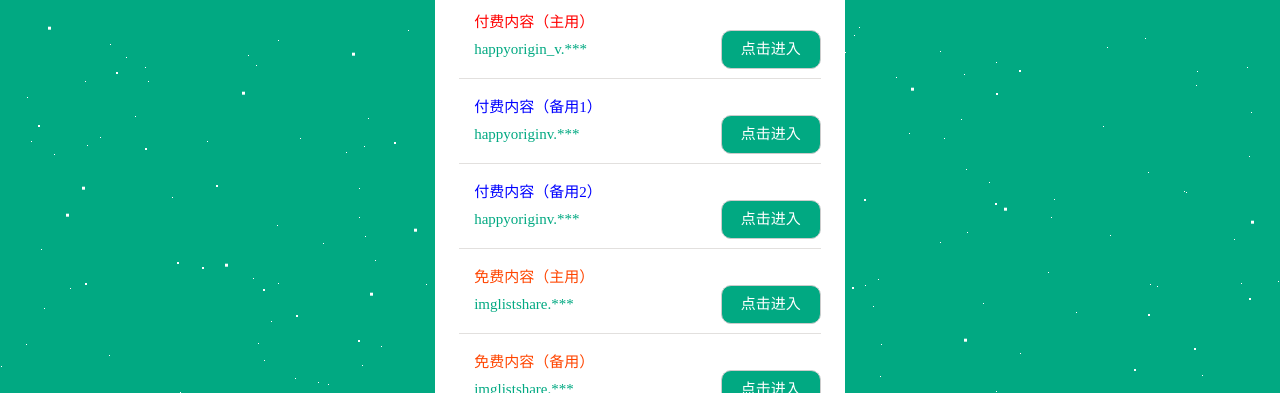
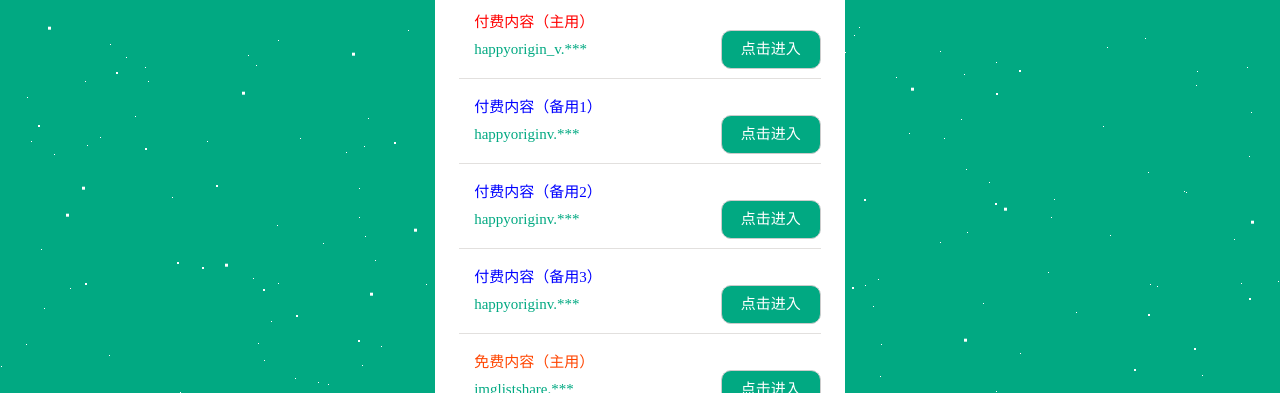
Before and after one commit to helloCoding3/publishpage, a plain HTML site: page index.html in a window 1280 px wide. Shown: the part 407-800 px from the top of the page. Drawn offline with Linux system fonts and the light colour scheme.

Commit message:
Update index.html

```diff
--- a/index.html
+++ b/index.html
@@ -705,10 +705,10 @@
                 <li>
                   <font color="blue">付费内容（备用1）</font>
                   <div class="link">
-                    <div><a href="https://happywebsite.4everland.app/#/home/video" target="_blank"
+                    <div><a href="https://happywebsite.pages.dev/#/home/originvideo" target="_blank"
                         style="color:#02a982">happyoriginv.***</a>
                     </div>
-                    <div class="go"><a href="https://happywebsite.4everland.app/#/home/video" target="_blank">点击进入</a>
+                    <div class="go"><a href="https://happywebsite.pages.dev/#/home/originvideo" target="_blank">点击进入</a>
                     </div>
                   </div>
 
@@ -721,6 +721,18 @@
                         style="color:#02a982">happyoriginv.***</a>
                     </div>
                     <div class="go"><a href="https://happyoriginv.netlify.app/#/home/originvideo" target="_blank">点击进入</a>
+                    </div>
+                  </div>
+
+                </li>
+
+                 <li>
+                  <font color="blue">付费内容（备用3）</font>
+                  <div class="link">
+                    <div><a href="https://happywebsite.4everland.app/#/home/originvideo" target="_blank"
+                        style="color:#02a982">happyoriginv.***</a>
+                    </div>
+                    <div class="go"><a href="https://happywebsite.4everland.app/#/home/originvideo" target="_blank">点击进入</a>
                     </div>
                   </div>
 
```
